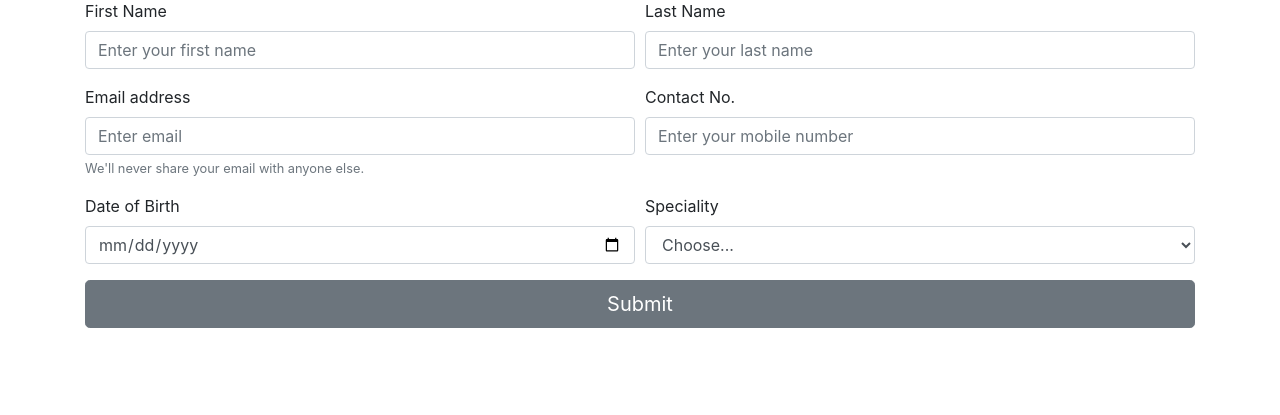
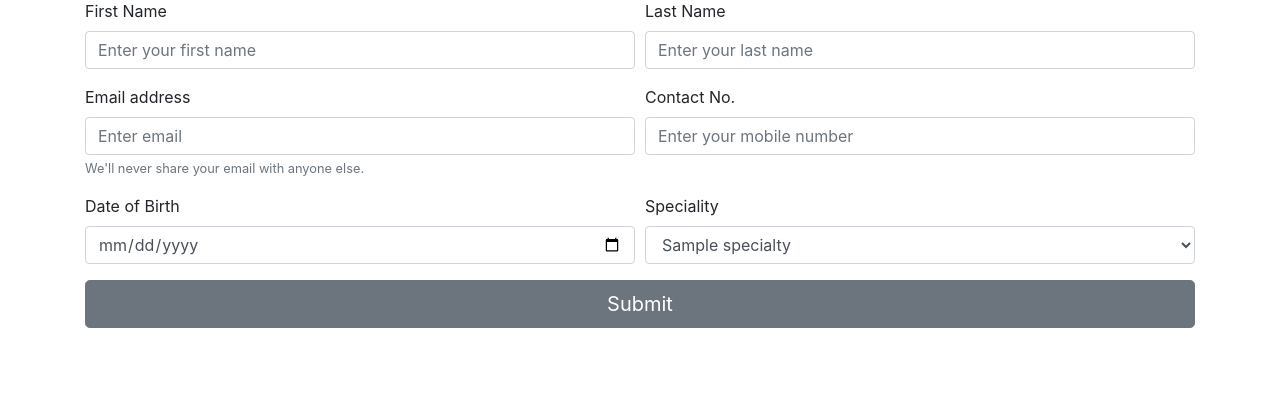
Before and after one commit to Brajesh825/Basic-Banking-System, a PHP site: page /index.php in a window 1280 px wide. Shown: the part 113-528 px from the top of the page. Run offline with PHP 8.4, Linux system fonts and the light colour scheme; tables that the repository leaves empty hold one stand-in row (values such as "Sample post").

Commit message:
Modified the getAttendees function to return specialty instead of specialty_id

```diff
--- a/Attendance/db/crud.php
+++ b/Attendance/db/crud.php
@@ -32,7 +32,7 @@
             }
         }
         public function getAttendees(){
-            $sql = "select * from `attendee`";
+            $sql = "select * from `attendee`a inner join specialties s on a.specialty_id = s.specialty_id ";
             $result = $this->db->query($sql);
             return $result;
         }
--- a/Attendance/index.php
+++ b/Attendance/index.php
@@ -40,7 +40,6 @@
     <div class="form-group col-md-6">
         <label for="specialty">Speciality</label>
         <select id="specialty" class="form-control" name="specialty">
-            <option selected>Choose...</option>
             <?php while($r = $results->fetch(PDO::FETCH_ASSOC)){ ?>
             <option value=<?php echo $r['specialty_id'] ?>><?php echo $r['name']?></option>
             <?php } ?>
--- a/Attendance/viewrecords.php
+++ b/Attendance/viewrecords.php
@@ -24,7 +24,7 @@
             <td><?php echo $r['dateofbirth']; ?></td>
             <td><?php echo $r['emailaddress']; ?></td>
             <td><?php echo $r['contactnumber']; ?></td>
-            <td><?php echo $r['specialty_id']; ?></td>
+            <td><?php echo $r['name']; ?></td>
         </tr>
         <?php } ?>
     </table>
```
